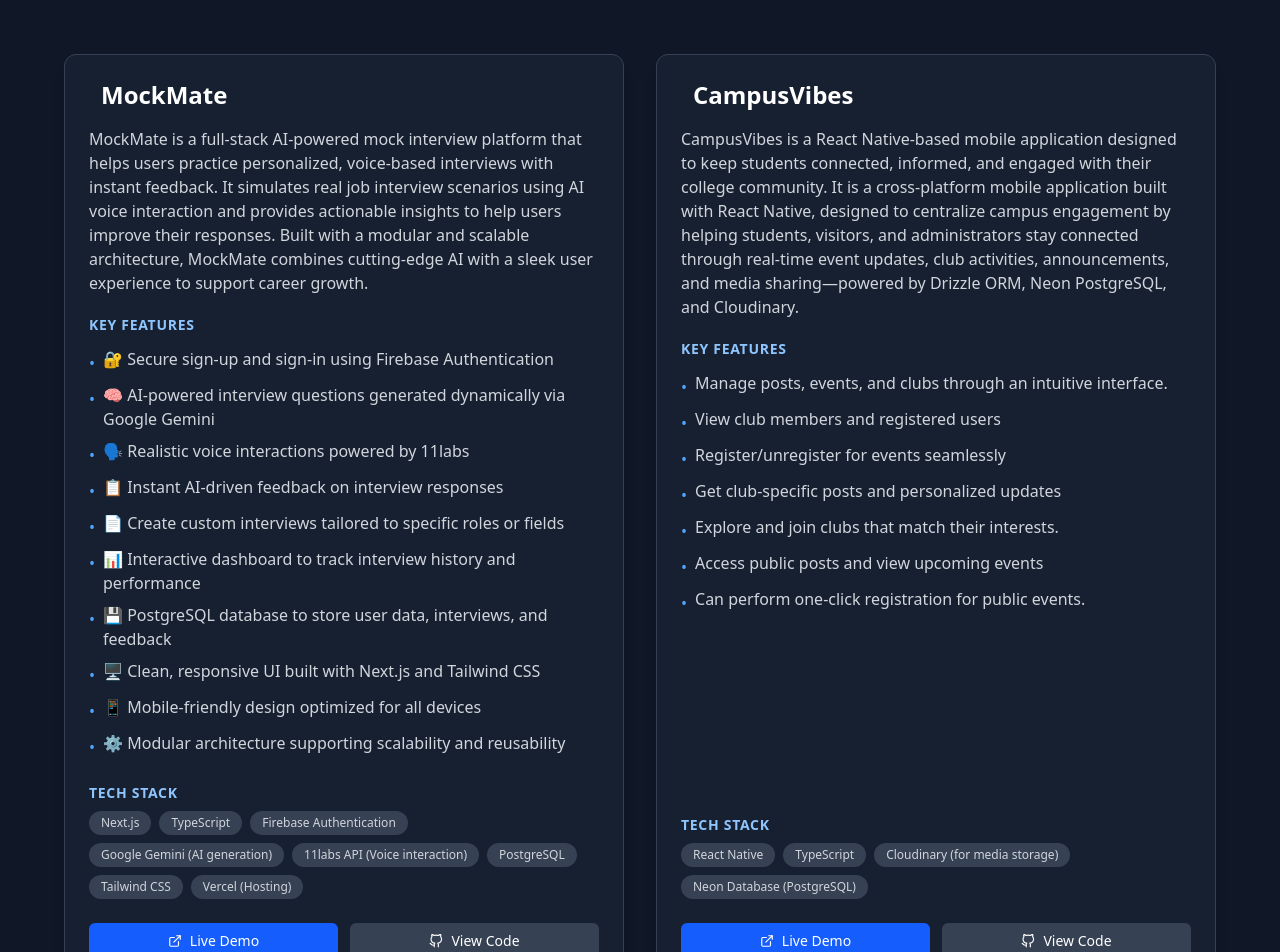
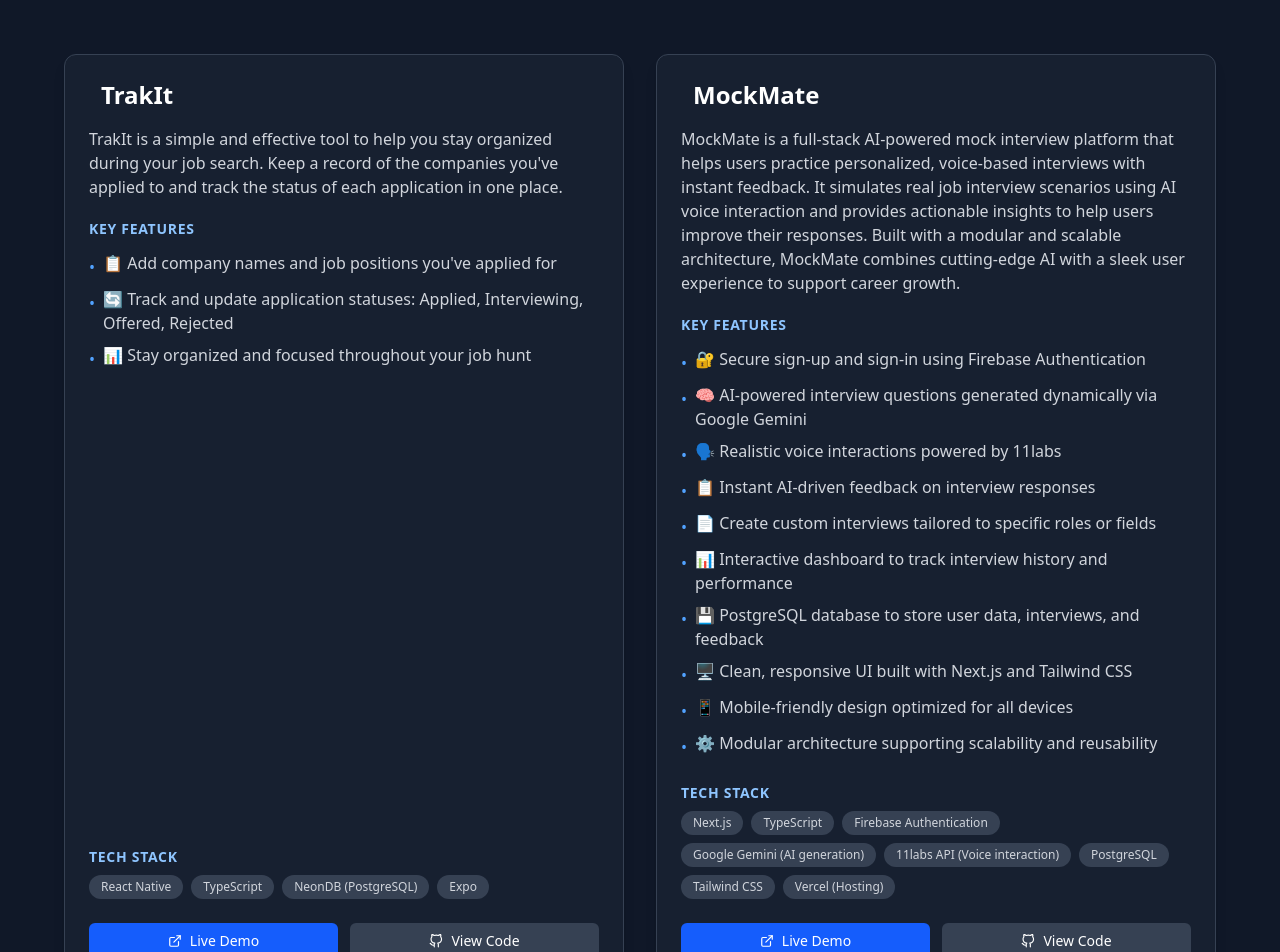
Before and after one commit to yashsrivastavaaa/Portfolio, a React (Vite) app: page / in a window 1280 px wide. Shown: the part 2220-3172 px from the top of the page. Built offline with nearby package versions, Linux system fonts and the light colour scheme.

Commit message:
Update Data.jsx

```diff
--- a/src/Data.jsx
+++ b/src/Data.jsx
@@ -64,6 +64,26 @@
 export const projects = [
   {
     id: 1,
+    title: "TrakIt",
+    icon: " ",
+    description:
+      "TrakIt is a simple and effective tool to help you stay organized during your job search. Keep a record of the companies you've applied to and track the status of each application in one place.",
+    features: [
+      "📋 Add company names and job positions you've applied for",
+      "🔄 Track and update application statuses: Applied, Interviewing, Offered, Rejected",
+      "📊 Stay organized and focused throughout your job hunt"
+    ],
+    techStack: [
+      "React Native",
+      "TypeScript",
+      "NeonDB (PostgreSQL)",
+      "Expo"
+    ],
+    demoLink: "https://drive.google.com/file/d/1gRlXb2Wmg7J_3RzAn88Q9pINORkmw0Ct/view",
+    codeLink: "https://github.com/yashsrivastavaaa/TrakIt"
+  },
+  {
+    id: 2,
     title: "MockMate",
     icon: " ",
     description:
@@ -94,28 +114,28 @@
     codeLink: "https://github.com/yashsrivastavaaa/MockMate"
   },
   {
-    id: 2,
+    id: 3,
     title: "CampusVibes",
     icon: " ",
     description:
       "CampusVibes is a React Native-based mobile application designed to keep students connected, informed, and engaged with their college community. It is a cross-platform mobile application built with React Native, designed to centralize campus engagement by helping students, visitors, and administrators stay connected through real-time event updates, club activities, announcements, and media sharing—powered by Drizzle ORM, Neon PostgreSQL, and Cloudinary.",
     features: [
-      "Manage posts, events, and clubs through an intuitive interface.",
-      "View club members and registered users",
-      "Register/unregister for events seamlessly",
-      "Get club-specific posts and personalized updates",
-      "Explore and join clubs that match their interests.",
-      "Access public posts and view upcoming events",
-      "Can perform one-click registration for public events.",
+      "📣 Manage posts, events, and clubs through an intuitive interface",
+      "👥 View club members and registered users",
+      "📝 Register/unregister for events seamlessly",
+      "🎯 Get club-specific posts and personalized updates",
+      "🔍 Explore and join clubs that match your interests",
+      "🌐 Access public posts and view upcoming events",
+      "⚡ One-click registration for public events"
     ],
     techStack: [
       "React Native",
       "TypeScript",
       "Cloudinary (for media storage)",
-      "Neon Database (PostgreSQL)",
-
+      "NeonDB (PostgreSQL)",
+      "Expo"
     ],
     demoLink: "https://github.com/yashsrivastavaaa/CampusVibes",
-    codeLink: "https://github.com/yashsrivastavaaa/CampusVibes",
-  },
+    codeLink: "https://github.com/yashsrivastavaaa/CampusVibes"
+  }
 ];
```
Lines whose indentation alone changed are shown as unchanged.
